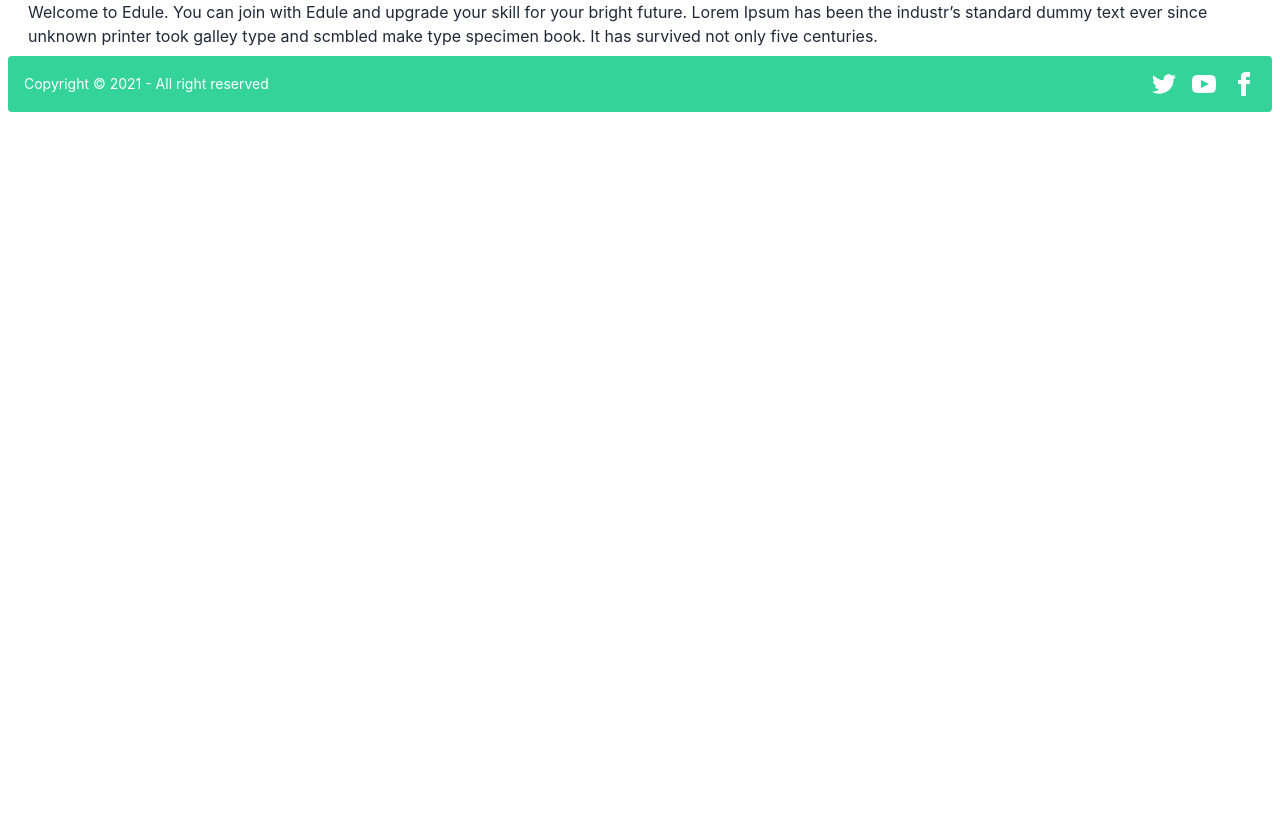
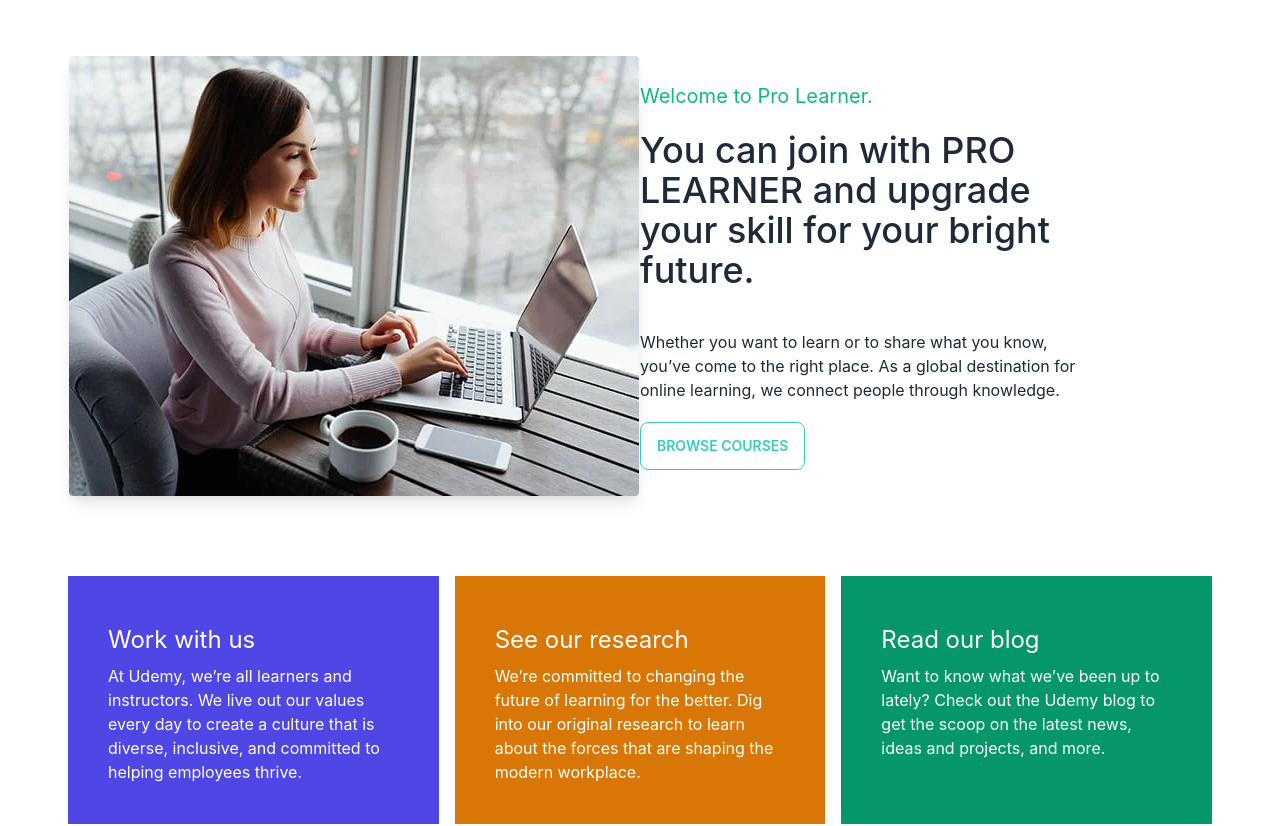
Before and after one commit to ShafiqSuhag/pro-learner, a React (Create React App) app: page /about in a window 1280 px wide. Shown: the part 528-1354 px from the top of the page. Before the commit the page ends 800 px from the top, so only its background shows below. Built offline with nearby package versions, Linux system fonts and the light colour scheme.

Commit message:
about us page update

```diff
--- a/src/components/pages/About/About.js
+++ b/src/components/pages/About/About.js
@@ -3,24 +3,74 @@ import HeroSection from '../../sections/HeroSection/HeroSection';
 
 const About = () => {
     return (
-        <div>
+        <div >
             {/* hero section  */}
             <HeroSection title="ABOUT US" bgImg="./images/contact-cover.png"></HeroSection>
 
             {/* about us page info  */}
-            <div>
-                <div>
-                    imgage
+            <div className="grid grid-cols-2 mt-20 mx-10 ">
+                <div className="flex items-center justify-center ">
+                    <img src="./images/about-us.webp" alt="about us " className=" rounded shadow-lg" />
                 </div>
-                <div>
-                Welcome to Edule.
-You can join with Edule and upgrade your skill for your bright future.
-Lorem Ipsum has been the industr’s standard dummy text ever since unknown printer took galley type and scmbled make type specimen book. It has survived not only five centuries.
+                <div className="flex flex-col items-start justify-center pr-28">
+                    <h1 className="text-xl text-green-500">
+                        Welcome to Pro Learner.
+                    </h1>
+                    <p className="text-4xl my-5 font-medium	">
+                        You can join with PRO LEARNER and upgrade your skill for your bright future.
+
+                    </p>
+                    <p className="my-5">
+                        Whether you want to learn or to share what you know, you’ve come to the right place. As a global destination for online learning, we connect people through knowledge.
+                    </p>
+                    <button class="btn btn-outline btn-accent">BROWSE COURSES</button>
+
+
                 </div>
             </div>
+
+            {/* card info  */}
+
+            {/* card item  */}
+            <div className="grid grid-cols-3 gap-4 my-20 mx-10">
+                {/* card item  */}
+                <div className="bg-indigo-600 p-10 text-white hover:bg-indigo-500">
+                    <h1 className="text-2xl my-2">
+                        Work with us
+                    </h1>
+                    <p>
+                        At Udemy, we’re all learners and instructors. We live out our values every day to create a culture that is diverse, inclusive, and committed to helping employees thrive.
+                    </p>
+                </div>
+                {/* card item  */}
+                {/* card item  */}
+                <div className="bg-yellow-600 p-10 text-white hover:bg-yellow-500">
+                    <h1 className="text-2xl my-2">
+                        See our research
+                    </h1>
+                    <p>
+                        We’re committed to changing the future of learning for the better. Dig into our original research to learn about the forces that are shaping the modern workplace.
+                    </p>
+                </div>
+                {/* card item  */}
+                {/* card item  */}
+                <div className="bg-green-600 p-10 text-white hover:bg-green-500">
+                    <h1 className="text-2xl my-2">
+                        Read our blog
+                    </h1>
+                    <p>
+                        Want to know what we’ve been up to lately? Check out the Udemy blog to get the scoop on the latest news, ideas and projects, and more.
+                    </p>
+                </div>
+                {/* card item  */}
+            </div>
+            {/* card info  */}
+
             {/* about us page info  */}
         </div>
     );
 };
 
+
+
 export default About;
```
Also changed, not shown: public/images/about-us.webp (added), 1 other file (tests, documents, lock files or other folders).
